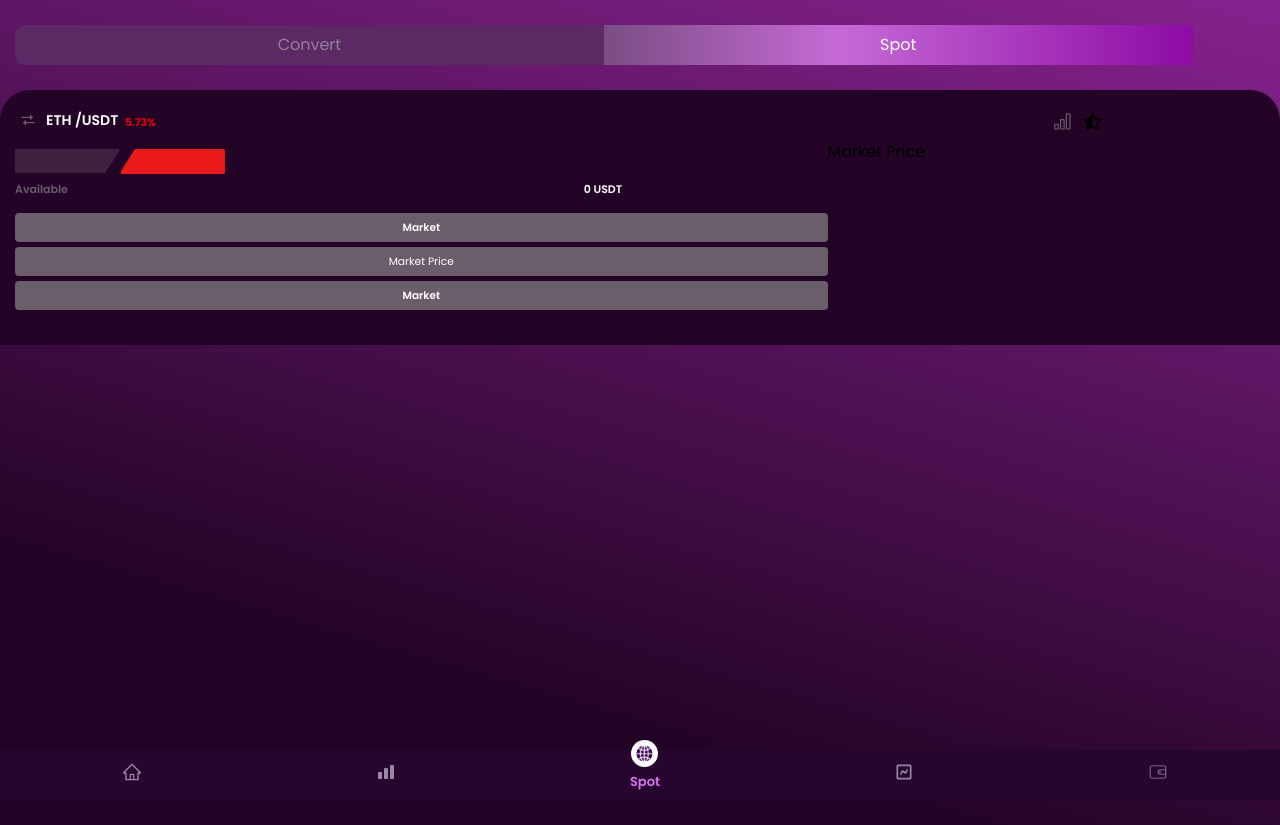
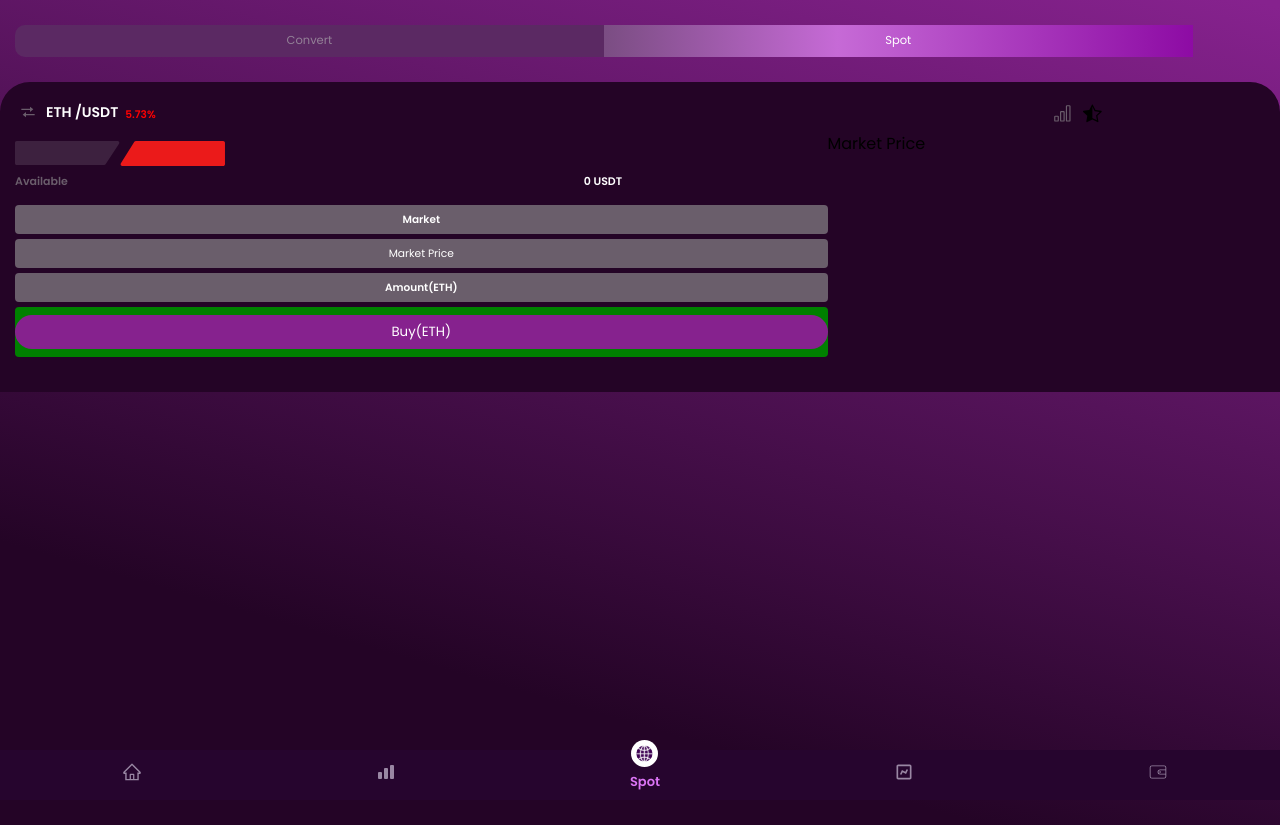
Before and after one commit to DCC-exchange/client, a React (Create React App) app: page /spot-trade/spot-market in a window 1280 px wide. Both pictures are taken after a click on the element 172 px from the left and 164 px from the top of the page. Built offline with nearby package versions, Linux system fonts and the light colour scheme.

Commit message:
we broke

```diff
--- a/src/Pages/components/spot/styles/spot.css
+++ b/src/Pages/components/spot/styles/spot.css
@@ -21,6 +21,7 @@
     width: 100%;
     padding: 7.454px;
     color: #938197;
+    font-size: 11.5px;
 }
 .spot-trade-navigation a.active{
   color: #ffff;
@@ -173,3 +174,13 @@
 .market-limit-btn-container .input input::placeholder{
    color: #ffff;
 }
+.submit-btn-container{
+    background: green;
+    color: #fff;
+    display: flex;
+    margin: 6.5px 0px;
+    border-radius: 4px;
+    cursor: pointer;
+    width: 100%;
+    margin: 5px 0px;
+}
--- a/src/Pages/components/spot/trade/sell/Sell.js
+++ b/src/Pages/components/spot/trade/sell/Sell.js
@@ -22,9 +22,14 @@ export default function Sell() {
               <div className="market-limit-btn-container">
               <div className="icon"></div>
                 <div className="btn">
-                    <button>Market</button>
+                    <button>Amount(ETH)</button>
                 </div>
                 <div className="icon"></div>
+            </div>
+            <div className="submit-btn-container">
+                <div className="submit-btn">
+                    <button type='submit'>Buy(ETH)</button>
+                </div>
             </div>
         </div>
     </div>
```
